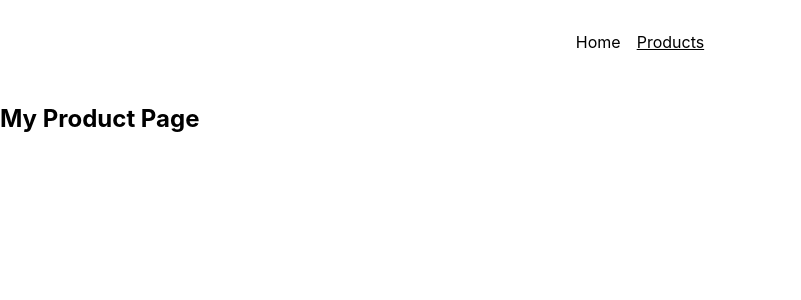
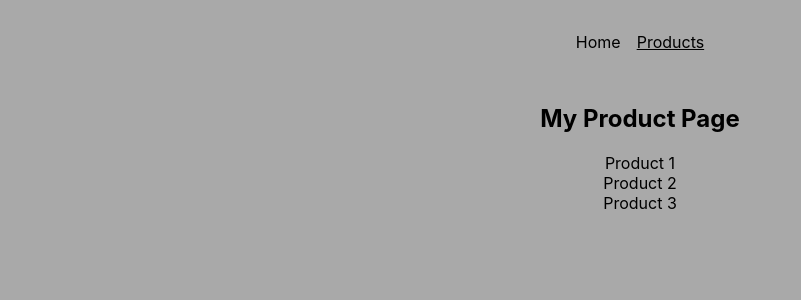
Before and after one commit to kharerishabh/React-Routing-Project, a React (Create React App) app in the folder router-project/: page /product in a window 1280 px wide. Shown: the top 300 px of the page, without its empty margins (0-801 px from the left). Built offline with nearby package versions, Linux system fonts and the light colour scheme.

Commit message:
dynamic routes and params

```diff
--- a/router-project/src/App.js
+++ b/router-project/src/App.js
@@ -8,6 +8,7 @@ import HomePage from "./pages/Home";
 import ProductPage from "./pages/Products";
 import Root from "./pages/Root";
 import Error from "./pages/Error";
+import ProductDetails from "./pages/ProductDetails";
 
 // const routeDefinations = createRoutesFromElements(
 //   <Route>
@@ -24,6 +25,7 @@ const router = createBrowserRouter([
     children: [
       { path: "/", element: <HomePage /> },
       { path: "/product", element: <ProductPage /> },
+      {path: '/product/:productId', element: <ProductDetails/>}
     ],
   },
 ]);
--- a/router-project/src/index.css
+++ b/router-project/src/index.css
@@ -5,6 +5,8 @@ body {
     sans-serif;
   -webkit-font-smoothing: antialiased;
   -moz-osx-font-smoothing: grayscale;
+  background-color: darkgray;
+  text-align: center;
 }
 
 code {
--- a/router-project/src/pages/Home.js
+++ b/router-project/src/pages/Home.js
@@ -6,13 +6,13 @@ const HomePage = () => {
   }
 
   return (
-    <>
+    <div >
       <h1>My Home Page</h1>
       <p>
         Go to <Link to="/product"> the list of product</Link>
       </p>
       <button onClick={navigateHandler}>Navigate</button>
-    </>
+    </div>
   );
 };
 export default HomePage;
--- /dev/null
+++ b/router-project/src/pages/ProductDetails.js
@@ -0,0 +1,12 @@
+import { useParams } from "react-router-dom";
+
+const ProductDetails = () => {
+  const params = useParams();
+  return (
+    <>
+      <h1>Product Details</h1>
+      <p>{params.productId}</p>
+    </>
+  );
+};
+export default ProductDetails;
--- a/router-project/src/pages/Products.js
+++ b/router-project/src/pages/Products.js
@@ -1,4 +1,13 @@
 const ProductPage = () => {
-    return <h2>My Product Page</h2>
-}
-export default ProductPage
+  return (
+    <>
+      <h2>My Product Page</h2>
+      <ul>
+        <li>Product 1</li>
+        <li>Product 2</li>
+        <li>Product 3</li>
+      </ul>
+    </>
+  );
+};
+export default ProductPage;
```
